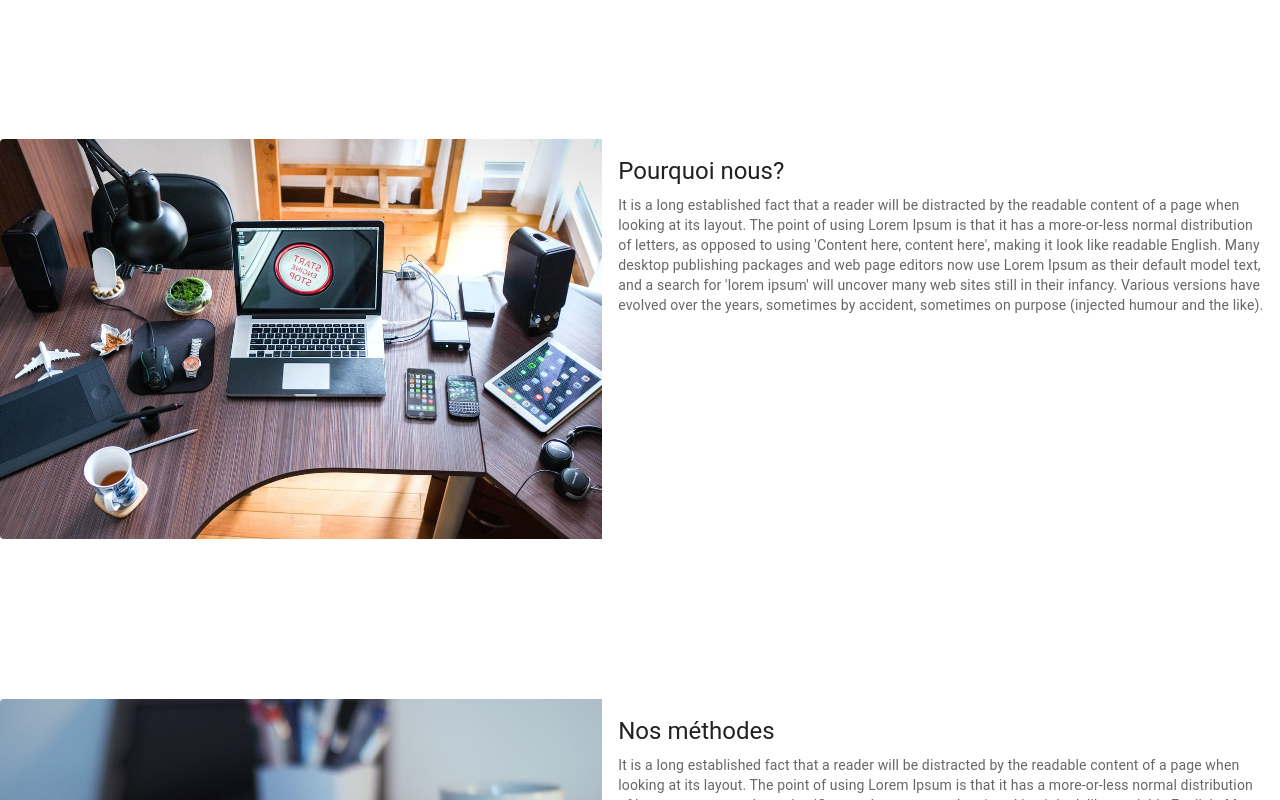
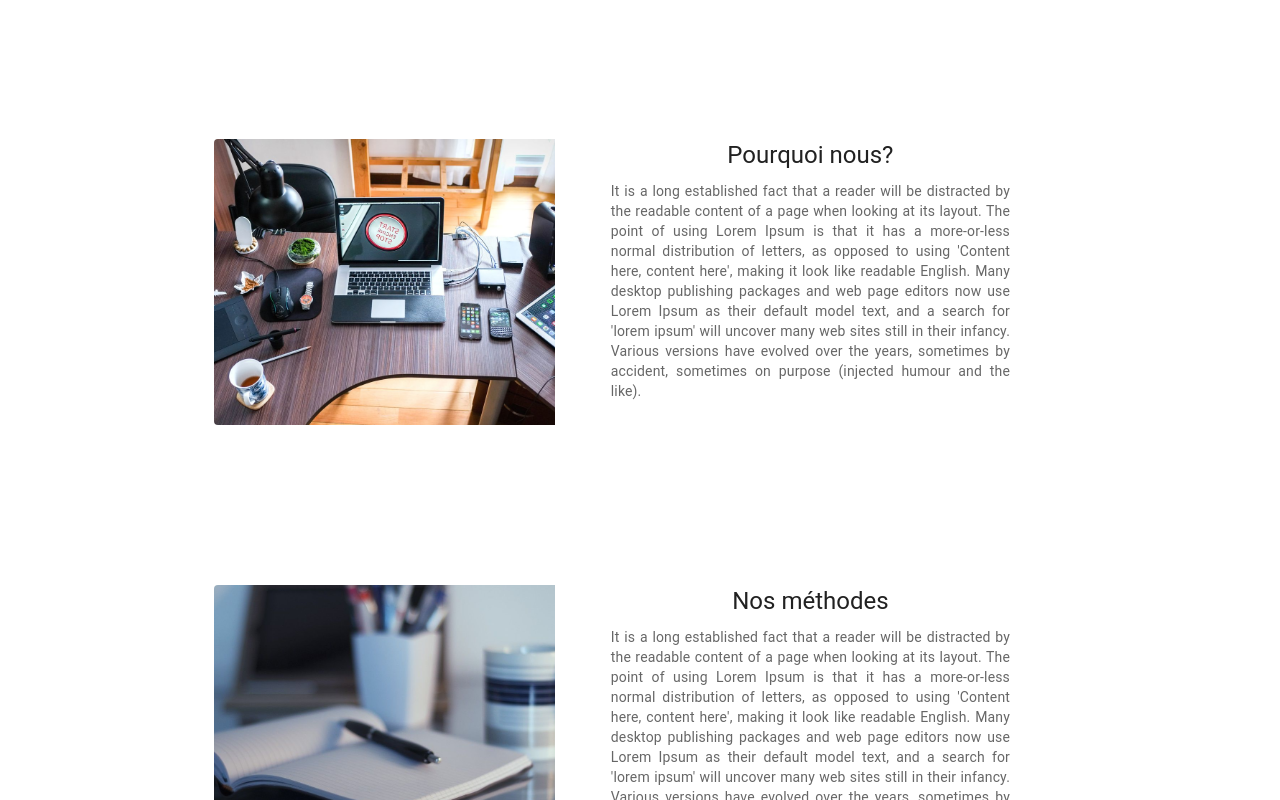
Before and after one commit to CDA-SKEW/Skew, a React (Create React App) app in the folder front/: page /#/ in a window 1280 px wide. Shown: the part 620-1420 px from the top of the page. Built offline with nearby package versions, Linux system fonts and the light colour scheme.

Commit message:
CSS MUI card paragraphe

```diff
--- a/front/src/components/visiteur/CardParagrapheImg.js
+++ b/front/src/components/visiteur/CardParagrapheImg.js
@@ -4,7 +4,7 @@ import CardMedia from '@mui/material/CardMedia';
 import CardContent from '@mui/material/CardContent';
 import Typography from '@mui/material/Typography';
 
-const CardParagrapheImg = ({index}) => {
+const CardParagrapheImg = ({ index }) => {
     return (
         <Card sx={{
             Width: 1000,
@@ -15,15 +15,28 @@ const CardParagrapheImg = ({index}) => {
         }}>
             <CardMedia
                 component="img"
-                height="400"
                 image={index.image}
                 alt="Pourquoi-nous"
+                sx={{
+                    maxWidth: "40%",
+                }}
             />
-            <CardContent>
-                <Typography gutterBottom variant="h5" component="div">
+            <CardContent sx={{
+                pt: 0
+            }}>
+                <Typography
+                    variant="h5"
+                >
                     {index.titre}
                 </Typography>
-                <Typography variant="body2" color="text.secondary">
+                <Typography
+                    variant="body2"
+                    color="text.secondary"
+                    align="justify"
+                    sx = {{
+                        px: 5,
+                    }}
+                >
                     {index.texte}
                 </Typography>
             </CardContent>
--- a/front/src/components/visiteur/WhyHome.js
+++ b/front/src/components/visiteur/WhyHome.js
@@ -1,7 +1,7 @@
 import * as React from 'react';
 import WhyHome1 from '../../assets/images/WhyHome01.jpg';
 import WhyHome2 from '../../assets/images/WhyHome02.jpg';
-import { Box } from '@mui/system';
+import Container from '@mui/material/Container';
 import CardParagrapheImg from './CardParagrapheImg';
 
 export default function WhyHome() {
@@ -12,10 +12,11 @@ export default function WhyHome() {
     ]
 
     return (
-        <Box>
+        <Container
+        maxWidth="md">
             {CardsContents.map((index) => (
                 <CardParagrapheImg key={index.key} index={index} />
             ))}
-        </Box>
+        </Container>
     );
 }
--- a/front/src/configs/theme.js
+++ b/front/src/configs/theme.js
@@ -14,6 +14,12 @@ let theme = createTheme({
       paper: '#ABC4FF'
     }
   },
+  typography: {
+    h5: {
+      textAlign: 'center',
+      marginBottom: 10
+    },
+  }
 });
 
 // theme = responsiveFontSizes(theme);
```
